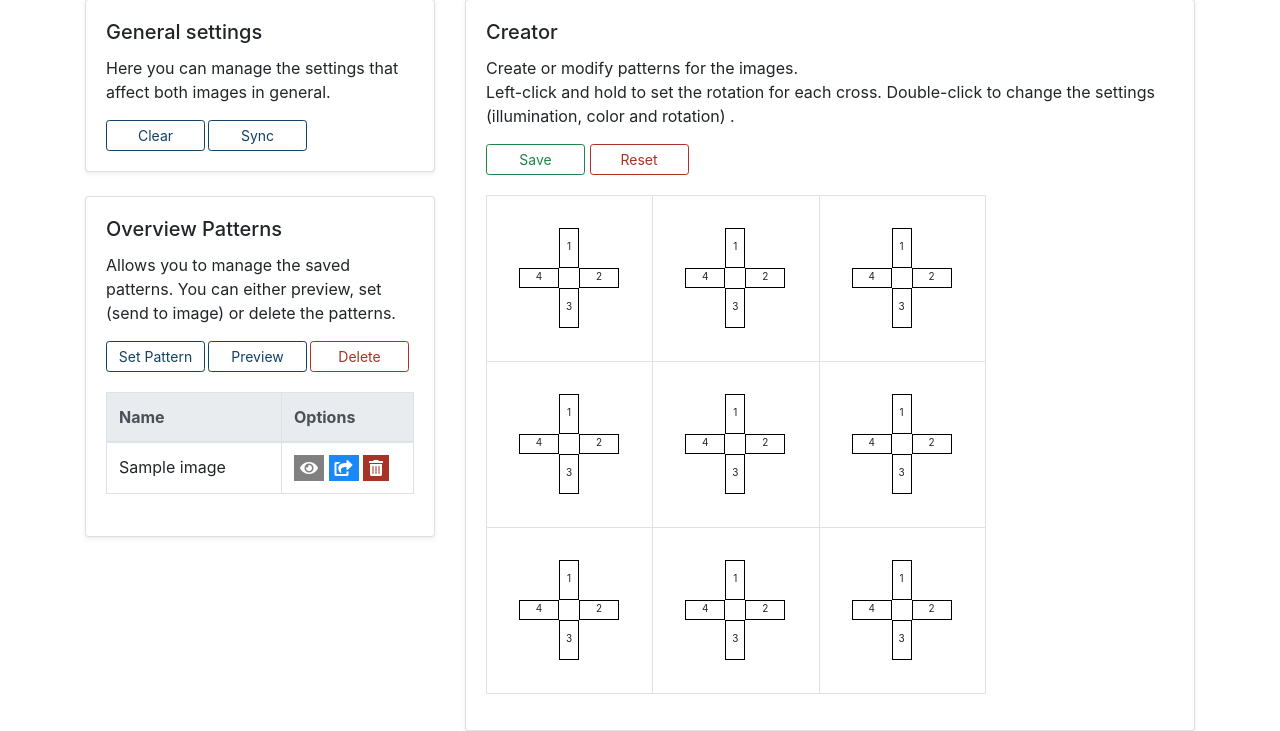
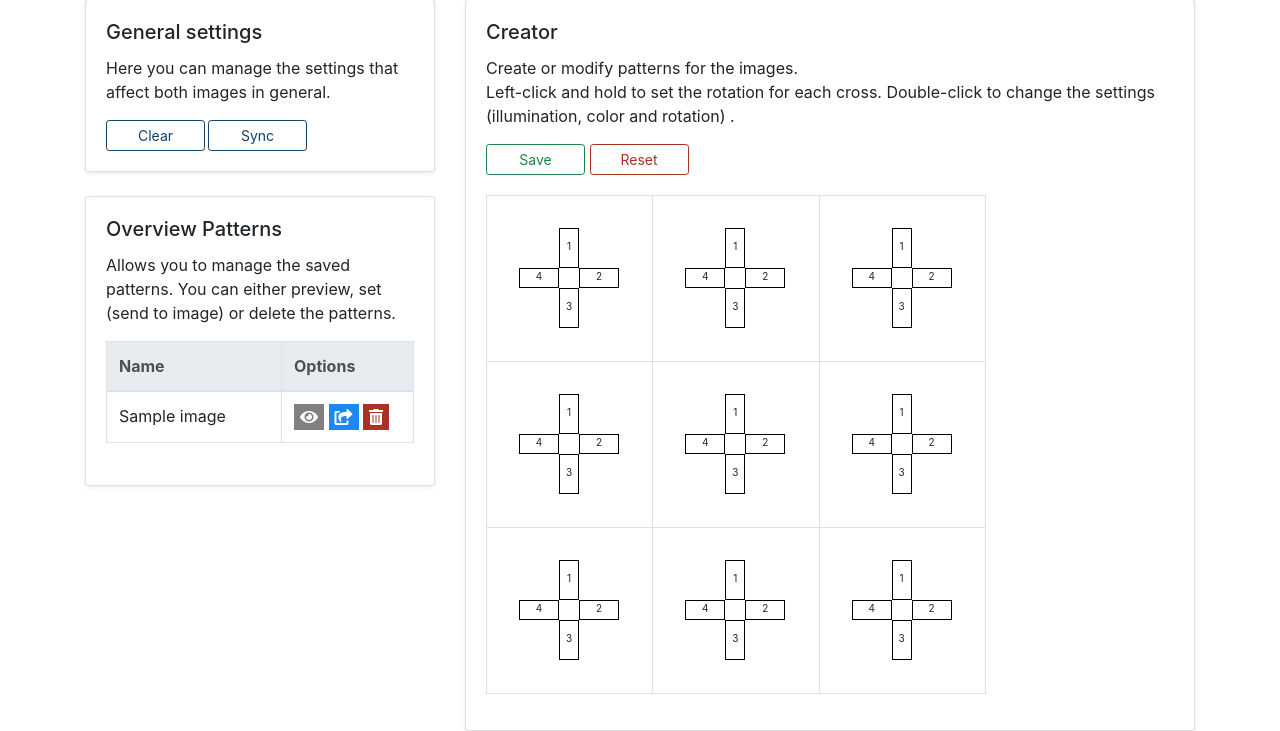
Before and after one commit to s8juschu/KineticWallArt, a Django app: page /website/ in a window 1280 px wide. Shown: the part 125-856 px from the top of the page. Run offline with Django 3.2, Linux system fonts and the light colour scheme; tables that the repository leaves empty hold one stand-in row (values such as "Sample post"); some libraries are stand-ins or nearby versions.

Commit message:
Delete pattern works

```diff
--- a/kineticWallArt/static/css/style.css
+++ b/kineticWallArt/static/css/style.css
@@ -52,7 +52,7 @@
 }
 
 .table-wrapper {
-    margin-top: 20px;
+    /*margin-top: 20px;*/
     max-height: 335px;
     overflow: auto;
     display:inline-block;
--- a/kineticWallArt/templates/index.html
+++ b/kineticWallArt/templates/index.html
@@ -55,25 +55,24 @@
                         <p class="card-text">Allows you to manage the saved patterns.
                         You can either preview, set (send to image) or delete the patterns.
                         </p>
-                        <div class="align-items-center">
-                            <form method="post" action="{% url 'setpattern' %}" class="btn-margin">
-                                 {% csrf_token %}
-                                 <button id="setpattern" class="btn-blue btn btn-sm">Set Pattern</button>
-                            </form>
-                            <form method="post" action="{% url 'previewpattern' %}" class="btn-margin">
-                                 {% csrf_token %}
-                                 <button id="previewpattern" class="btn-blue btn btn-sm">Preview</button>
-                            </form>
-                            <form method="post" action="{% url 'deletepattern' %}" class="btn-margin">
-                                 {% csrf_token %}
-                                 <button id="deletepattern" class="btn-red btn btn-sm">Delete</button>
-                            </form>
-                        </div>
+{#                        <div class="align-items-center">#}
+{#                            <form method="post" action="{% url 'setpattern' %}" class="btn-margin">#}
+{#                                 {% csrf_token %}#}
+{#                                 <button id="setpattern" class="btn-blue btn btn-sm">Set Pattern</button>#}
+{#                            </form>#}
+{#                            <form method="post" action="{% url 'previewpattern' %}" class="btn-margin">#}
+{#                                 {% csrf_token %}#}
+{#                                 <button id="previewpattern" class="btn-blue btn btn-sm">Preview</button>#}
+{#                            </form>#}
+{#                            <form method="post" action="{% url 'deletepattern' %}" class="btn-margin">#}
+{#                                 {% csrf_token %}#}
+{#                                 <button id="deletepattern" class="btn-red btn btn-sm">Delete</button>#}
+{#                            </form>#}
+{#                        </div>#}
                         <div class=table-wrapper>
                             <table id="imagetable" class="table table-bordered">
                                 <thead class="thead-light">
                                     <tr>
-{#                                        <th style="width: 15%;"></th>#}
                                         <th>Name</th>
                                         <th style="width: 43%;">Options</th>
                                     </tr>
@@ -81,17 +80,29 @@
                                 <tbody>
                                     {% for img in images %}
                                     <tr>
-{#                                        <td>#}
-{#                                            <div class="custom-control custom-checkbox">#}
-{#                                                <input type="checkbox" class="custom-control-input" id="customCheck{{ img.id }}">#}
-{#                                                <label class="custom-control-label" for="customCheck{{ img.id }}"></label>#}
-{#                                            </div>#}
-{#                                        </td>#}
                                         <td>{{ img.name }}</td>
                                         <td>
-                                            <button class="btn-icon-grey"><i class="fa fa-eye"></i></button>
-                                            <button class="btn-icon-blue"><i class="fa fa-share-square"></i></button>
-                                            <button class="btn-icon-red"><i class="fa fa-trash-alt"></i></button>
+                                            <button class="btn-icon-grey" id="previewpattern"><i class="fa fa-eye"></i></button>
+                                            <button class="btn-icon-blue" id="setpattern"><i class="fa fa-share-square"></i></button>
+                                            <button class="btn-icon-red" id="deletepattern" data-toggle="modal" data-target="#deleteModal{{img.pk}}"><i class="fa fa-trash-alt"></i></button>
+{#                                            <a href="" class="btn btn-danger btn-rounded btn-sm my-0"  data-toggle="modal" data-target="#deleteModal{{b.pk}}" >Delete</a>#}
+                                            <div class="modal fade" id="deleteModal{{img.pk}}" tabindex="-1" role="dialog" aria-labelledby="deleteModalLabel{{img.pk}}"
+                                                 aria-hidden="true">
+                                                <div class="modal-dialog modal-dialog-centered" role="document">
+                                                    <div class="modal-content">
+                                                        <div class="modal-header">
+                                                            <h5 class="modal-title" id="deleteModalLabel{{img.pk}}">Are you sure you want to delete the pattern?</h5>
+                                                            <button class="close" type="button" data-dismiss="modal" aria-label="Close">
+                                                                <span aria-hidden="true">×</span>
+                                                            </button>
+                                                        </div>
+                                                        <div class="modal-footer">
+                                                            <a class="btn btn-secondary" href="{% url 'deletepattern' pattern_id=img.pk %}">Yes</a>
+                                                            <button class="btn-red btn btn-sm" data-dismiss="modal">No</button>
+                                                        </div>
+                                                    </div>
+                                                </div>
+                                            </div>
                                         </td>
                                     </tr>
                                     {% endfor %}
--- a/kineticWallArt/website/urls.py
+++ b/kineticWallArt/website/urls.py
@@ -10,6 +10,7 @@ urlpatterns = [
     path('sync', views.sync, name='sync'),
     path('setpattern', views.setpattern, name='setpattern'),
     path('previewpattern', views.previewpattern, name='previewpattern'),
-    path('deletepattern', views.deletepattern, name='deletepattern'),
+    # path('deletepattern', views.deletepattern, name='deletepattern'),
+    path('deletepattern/<int:pattern_id>', views.deletepattern, name='deletepattern'),
     path('savepattern', views.savepattern, name='savepattern'),
 ]
--- a/kineticWallArt/website/views.py
+++ b/kineticWallArt/website/views.py
@@ -15,18 +15,21 @@ def index(request):
 def clear(request):
     if request.method == 'POST':
         print("clear")
+        # TODO MQTT
     return HttpResponseRedirect(reverse('index'))
 
 
 def sync(request):
     if request.method == 'POST':
         print("sync")
+        # TODO MQTT
     return HttpResponseRedirect(reverse('index'))
 
 
 def setpattern(request):
     if request.method == 'POST':
         print("setpattern")
+        # TODO MQTT
     return HttpResponseRedirect(reverse('index'))
 
 
@@ -36,9 +39,12 @@ def previewpattern(request):
     return HttpResponseRedirect(reverse('index'))
 
 
-def deletepattern(request):
-    if request.method == 'POST':
-        print("deletepattern")
+def deletepattern(request, pattern_id):
+    print(pattern_id)
+    image = Image.objects.get(pk=pattern_id)
+    cross = Cross.objects.filter(image=image).delete()
+    image.delete()
+    print("deletepattern")
     return HttpResponseRedirect(reverse('index'))
 
 
@@ -57,9 +63,10 @@ def savepattern(request):
         listitem = imageinfo["listarray"]
         for item in listitem:
             cross = Cross(name=item["name"], illumination=item["illumination"], ill_cross1=item["ill_cross1"],
-                              ill_cross2=item["ill_cross2"], ill_cross3=item["ill_cross3"], ill_cross4=item["ill_cross4"],
-                              color_cross1=item["color_cross1"], color_cross2=item["color_cross2"], color_cross3=item["color_cross3"],
-                              color_cross4=item["color_cross4"], rotation=item["rotation"])
+                          ill_cross2=item["ill_cross2"], ill_cross3=item["ill_cross3"], ill_cross4=item["ill_cross4"],
+                          color_cross1=item["color_cross1"], color_cross2=item["color_cross2"],
+                          color_cross3=item["color_cross3"],
+                          color_cross4=item["color_cross4"], rotation=item["rotation"])
             cross.image = image
             # print(item)
             cross.save()
```
